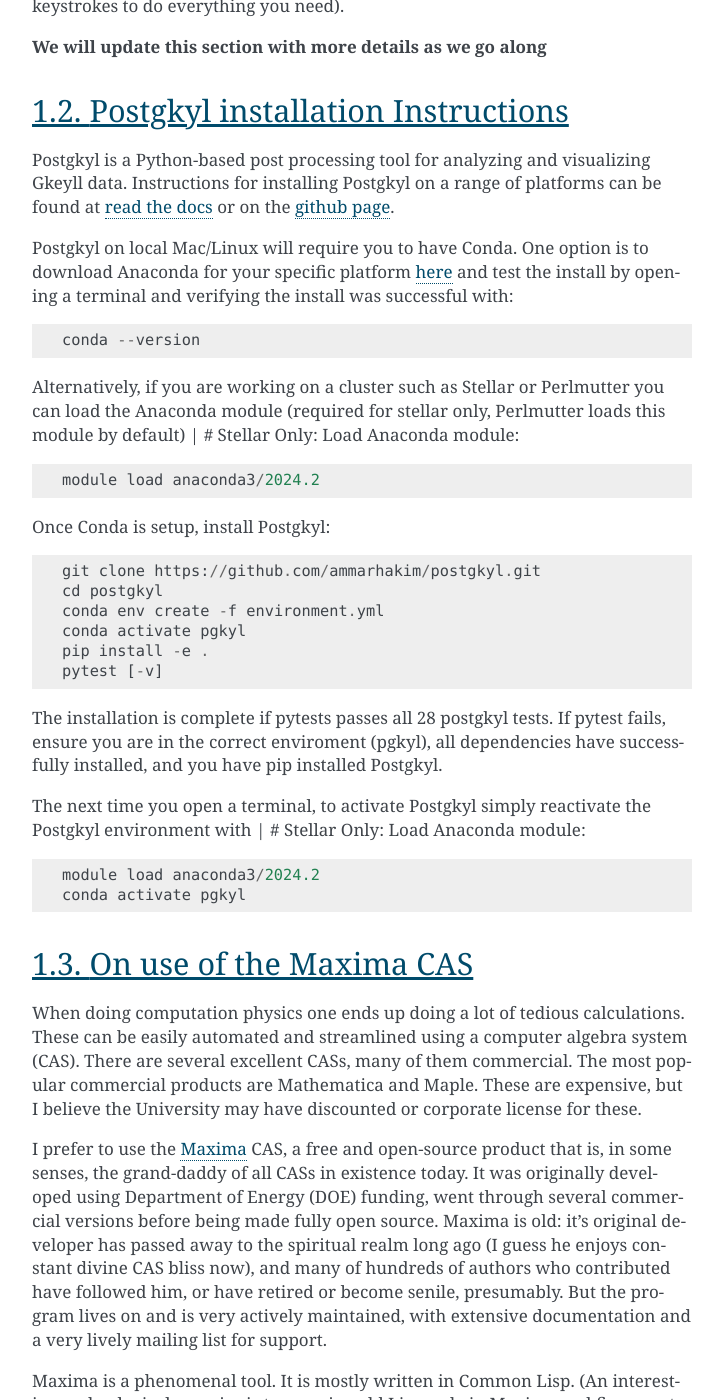
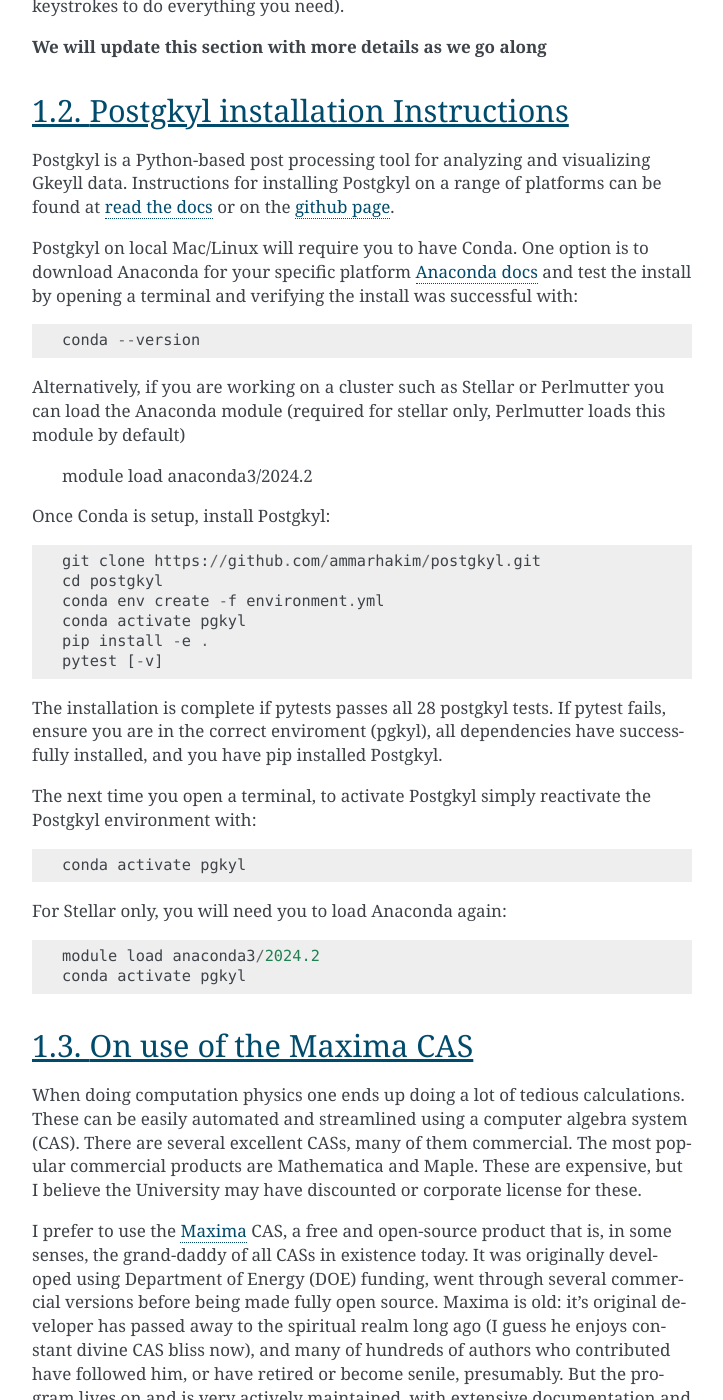
Before and after one commit to unalmis/ast560-2025, a Sphinx documentation site: the page built from source/classmech.rst, in a window 1280 px wide and 1400 px high, scrolled down 856 px. Shown: the whole window, without its empty margins (388-1111 px from the left). Built offline with Sphinx 7.4.7, drawn with Linux system fonts in a browser that asks for light colours.

```diff
--- a/source/classmech.rst
+++ b/source/classmech.rst
@@ -40,15 +40,14 @@ or on the
 
 Postgkyl on local Mac/Linux will require you to have Conda. One option is to
 download Anaconda for your specific platform
-`here <https://docs.anaconda.com/anaconda/install/>`_ and test the
+`Anaconda docs <https://docs.anaconda.com/anaconda/install/>`_ and test the
 install by opening a terminal and verifying the install was successful with::
 
   conda --version
 
 Alternatively, if you are working on a cluster such as Stellar or Perlmutter
 you can load the Anaconda module (required for stellar only, Perlmutter
-loads this module by default) |
-# Stellar Only: Load Anaconda module::
+loads this module by default)
 
   module load anaconda3/2024.2
 
@@ -66,8 +65,11 @@ pytest fails, ensure you are in the correct enviroment (pgkyl), all dependencies
 have successfully installed, and you have pip installed Postgkyl.
 
 The next time you open a terminal, to activate Postgkyl simply reactivate
-the Postgkyl environment with |
-# Stellar Only: Load Anaconda module::
+the Postgkyl environment with::
+
+  conda activate pgkyl
+
+For Stellar only, you will need you to load Anaconda again::
 
   module load anaconda3/2024.2
   conda activate pgkyl
```
